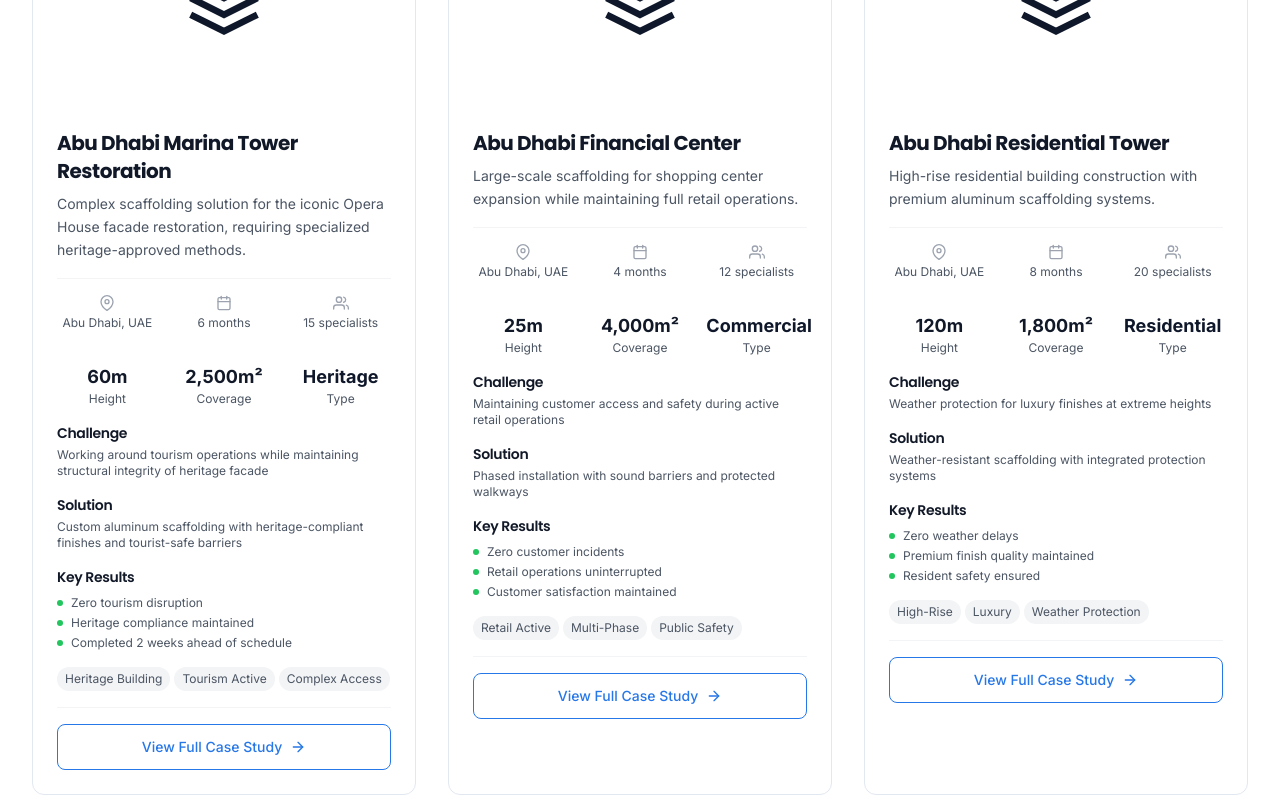
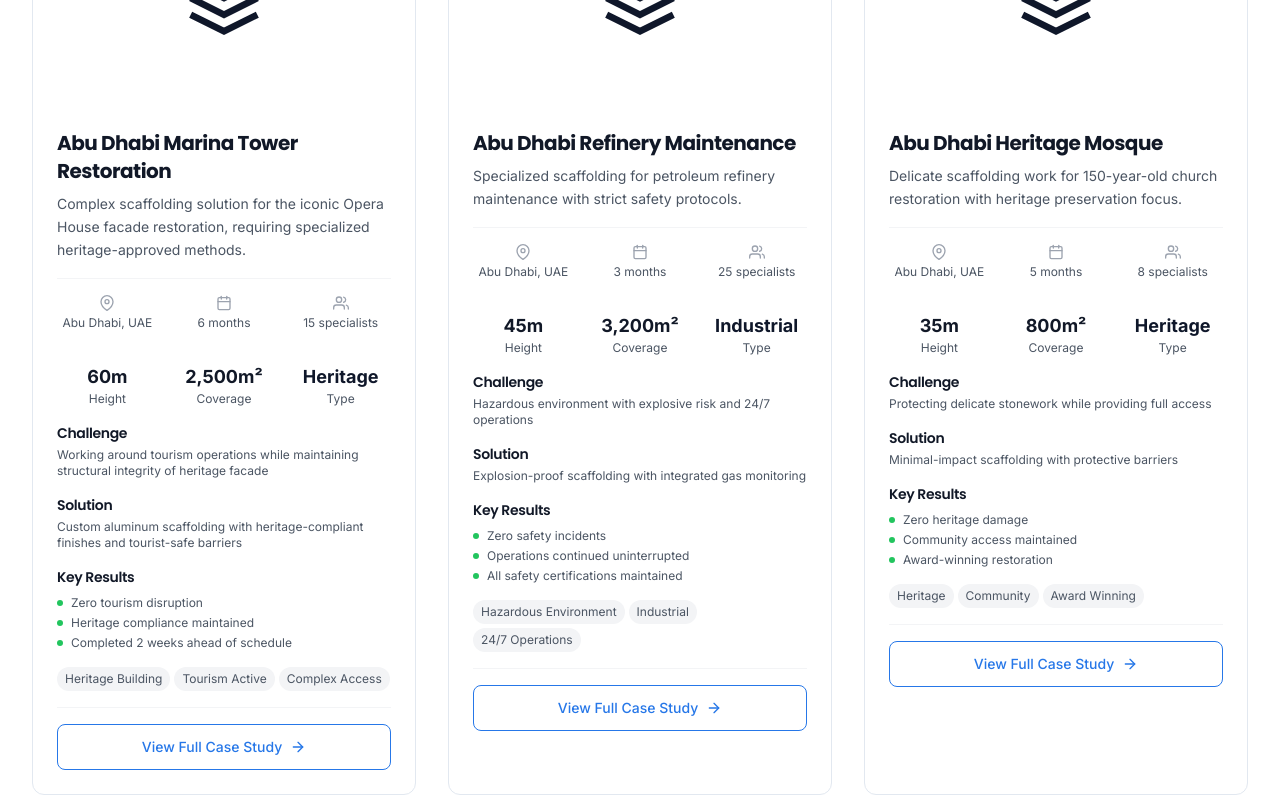
Before and after one commit to alcoascaffolding-png/Alcoascaffolding-, a React (Vite) app in the folder frontend/: page /projects in a window 1280 px wide. Shown: the part 860-1660 px from the top of the page. Built offline with nearby package versions, Linux system fonts and the light colour scheme; no server answers.

Commit message:
Update ProjectGallery.jsx

```diff
--- a/frontend/src/pages/ProjectGallery.jsx
+++ b/frontend/src/pages/ProjectGallery.jsx
@@ -59,44 +59,6 @@ const ProjectGallery = () => {
     },
     {
       id: 2,
-      title: 'Abu Dhabi Financial Center',
-      category: 'commercial',
-      location: 'Abu Dhabi, UAE',
-      year: '2023',
-      duration: '4 months',
-      team: '12 specialists',
-      description: 'Large-scale scaffolding for shopping center expansion while maintaining full retail operations.',
-      challenge: 'Maintaining customer access and safety during active retail operations',
-      solution: 'Phased installation with sound barriers and protected walkways',
-      results: [
-        'Zero customer incidents',
-        'Retail operations uninterrupted',
-        'Customer satisfaction maintained'
-      ],
-      stats: { height: '25m', area: '4,000m²', complexity: 'Advanced' },
-      tags: ['Retail Active', 'Multi-Phase', 'Public Safety']
-    },
-    {
-      id: 3,
-      title: 'Abu Dhabi Residential Tower',
-      category: 'residential',
-      location: 'Abu Dhabi, UAE',
-      year: '2022',
-      duration: '8 months',
-      team: '20 specialists',
-      description: 'High-rise residential building construction with premium aluminum scaffolding systems.',
-      challenge: 'Weather protection for luxury finishes at extreme heights',
-      solution: 'Weather-resistant scaffolding with integrated protection systems',
-      results: [
-        'Zero weather delays',
-        'Premium finish quality maintained',
-        'Resident safety ensured'
-      ],
-      stats: { height: '120m', area: '1,800m²', complexity: 'Expert' },
-      tags: ['High-Rise', 'Luxury', 'Weather Protection']
-    },
-    {
-      id: 4,
       title: 'Abu Dhabi Refinery Maintenance',
       category: 'industrial',
       location: 'Abu Dhabi, UAE',
@@ -115,7 +77,7 @@ const ProjectGallery = () => {
       tags: ['Hazardous Environment', 'Industrial', '24/7 Operations']
     },
     {
-      id: 5,
+      id: 3,
       title: 'Abu Dhabi Heritage Mosque',
       category: 'heritage',
       location: 'Abu Dhabi, UAE',
@@ -134,7 +96,7 @@ const ProjectGallery = () => {
       tags: ['Heritage', 'Community', 'Award Winning']
     },
     {
-      id: 6,
+      id: 4,
       title: 'Abu Dhabi Industrial Complex',
       category: 'industrial',
       location: 'Abu Dhabi, UAE',
```
